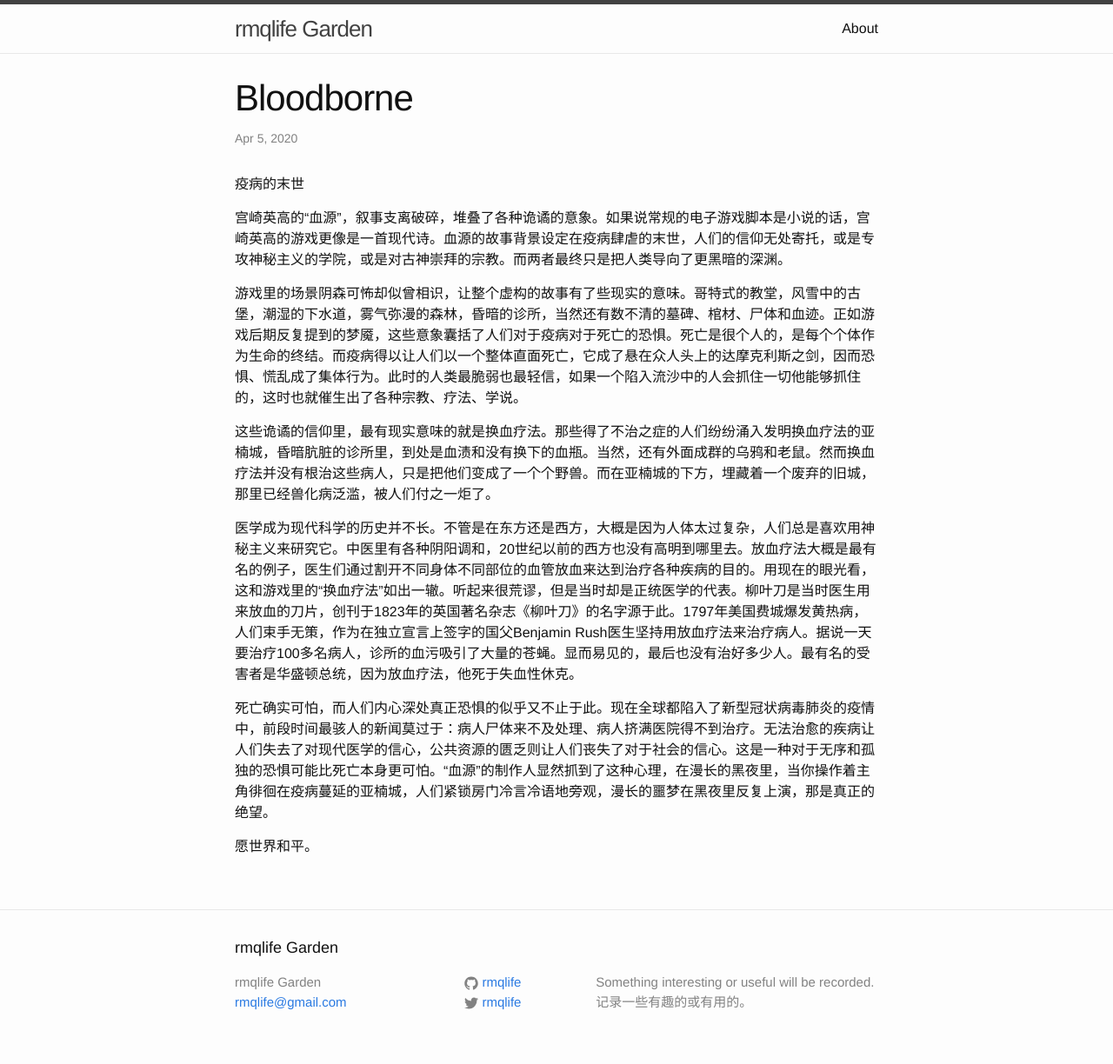
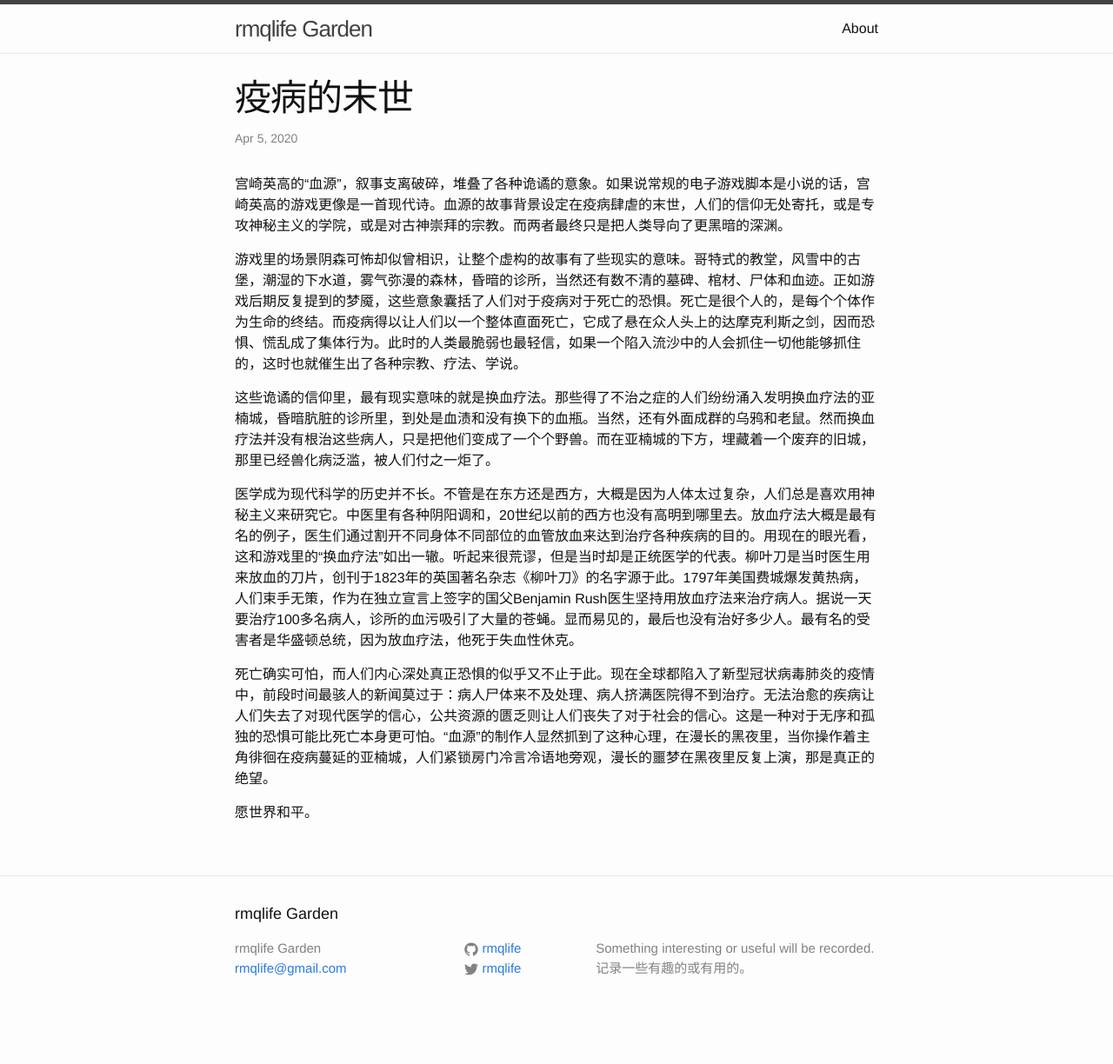
Before and after one commit to rmqlife/rmqlife.github.io, a Jekyll site: the page built from _posts/2020-04-05-bloodborne.md, in a window 1280 px wide. Shown: the whole page at 87% size. Built offline with Jekyll 4.4.1, drawn with Linux system fonts in a browser that asks for light colours; our own code applies the rules of GitHub Pages for plain Markdown files; comment, search, counter and statistics services are not loaded; after the commit the page ends 1185 px from its top, so only the background shows below that; some of the changed lines change nothing that is shown.

Commit message:
Update 2020-04-05-bloodborne.md

```diff
--- a/_posts/2020-04-05-bloodborne.md
+++ b/_posts/2020-04-05-bloodborne.md
@@ -1,5 +1,10 @@
+---
+layout: post
+title: "疫病的末世"
+date: 2020-04-05
+categories: reading
+---
 
-疫病的末世
 
 宫崎英高的“血源”，叙事支离破碎，堆叠了各种诡谲的意象。如果说常规的电子游戏脚本是小说的话，宫崎英高的游戏更像是一首现代诗。血源的故事背景设定在疫病肆虐的末世，人们的信仰无处寄托，或是专攻神秘主义的学院，或是对古神崇拜的宗教。而两者最终只是把人类导向了更黑暗的深渊。
 
```
